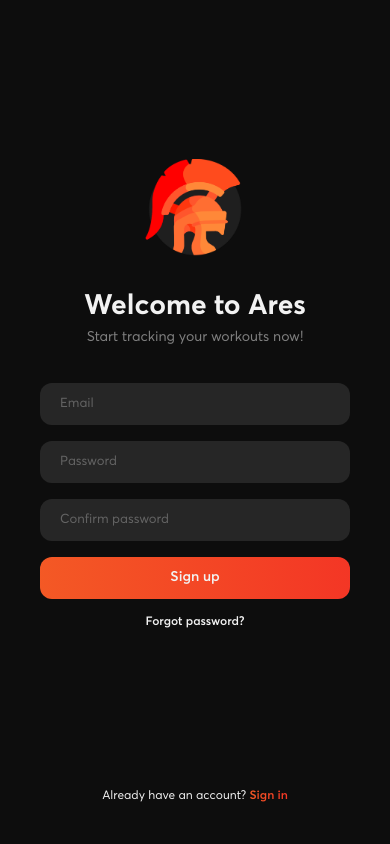
After one commit to brunosag/ares, a Flask app: page /signup in a window 390 px wide. The commit adds this page. Run offline with Flask 2, Linux system fonts and the light colour scheme; some libraries are stand-ins or nearby versions.

Commit message:
add css to sign-up page (mobile)

```diff
--- a/website/auth.py
+++ b/website/auth.py
@@ -20,8 +20,8 @@ def index():
 
     else:
 
-        # Display index page
-        return render_template("index.html")
+        # Redirect user to sign-up page
+        return redirect(url_for("auth.signup"))
 
 
 @auth.route('/login', methods=["GET", "POST"])
@@ -74,8 +74,8 @@ def logout():
     return redirect(url_for("auth.index"))
 
 
-@auth.route('/create-account', methods=["GET", "POST"])
-def register():
+@auth.route('/signup', methods=["GET", "POST"])
+def signup():
 
     if request.method == "POST":
 
@@ -120,4 +120,4 @@ def register():
             return redirect(url_for("views.home"))
 
     # Display form to user
-    return render_template("register.html")
+    return render_template("signup.html")
--- a/website/static/css/styles.css
+++ b/website/static/css/styles.css
@@ -1,97 +1,218 @@
-.handle {
-    cursor: grab;
+/* ==============
+   variables
+   ============== */
+
+:root {
+    --primary: linear-gradient(90deg, hsl(15, 90%, 55%), hsl(5, 90%, 55%));
+    --dark: hsl(0, 0%, 5%);
+    --light: hsl(0, 0%, 95%);
+    --secondary: hsl(0, 0%, 15%);
+    --tertiary: hsl(0, 0%, 35%);
+    --quaternary: hsl(0, 0%, 65%);
+    --text-on-dark: hsla(0, 0%, 95%, 0.5);
+    --text-on-primary: hsla(0, 0%, 95%, 0.6);
+    --input-icon: hsla(0, 0%, 95%, 0.1);
+    --input-label: hsla(0, 0%, 95%, 0.3);
+
+    --fs-12: .75rem;
+    --fs-13: .8125rem;
+    --fs-14: .875rem;
+    --fs-16: 1rem;
+    --fs-18: 1.125rem;
+    --fs-24: 1.5rem;
+    --fs-28: 1.75rem;
+    --fs-32: 2rem;
+    --fs-36: 2.25rem;
+
+    --fw-regular: 400;
+    --fw-semibold: 600;
+    --fw-bold: 700;
 }
 
-input[name="exercise_name"] {
-    text-transform: uppercase;
+
+/* ==============
+   fonts
+   ============== */
+
+@font-face {
+    font-family: "AvertaStd";
+    src: url(/static/fonts/AvertaStd.ttf);
+    font-weight: 400;
+}
+
+@font-face {
+    font-family: "AvertaStd";
+    src: url(/static/fonts/AvertaStd-Semibold.ttf);
+    font-weight: 600;
+}
+
+@font-face {
+    font-family: "AvertaStd";
+    src: url(/static/fonts/AvertaStd-Bold.ttf);
+    font-weight: 700;
+}
+
+
+/* ==============
+   resets
+   ============== */
+
+* {
+    margin: 0;
+    padding: 0;
+    border: 0;
+    box-sizing: border-box;
+    color: var(--light);
+    font-family: "AvertaStd", sans-serif;
+    text-decoration: none;
+}
+
+
+/* ==============
+   global styles
+   ============== */
+
+body {
+    background: var(--dark);
+}
+
+input {
+    background: var(--secondary);
+}
+
+.text-input,
+.btn {
+    border-radius: .75rem;
+}
+
+.text-input {
+    padding: .8125rem 1.25rem;
 }
 
 .btn {
-    display: inline-flex;
-    align-items: center;
-    justify-content: center;
-    text-transform: uppercase;
-    border-radius: 0.7rem;
-    font-size: 0.84rem;
-    letter-spacing: 0.15rem;
-    height: 3.1rem;
-    font-weight: 500;
+    cursor: pointer;
+    padding: .78125rem;
+    text-align: center;
 }
 
-html, body {
+.btn-primary {
+    background: var(--primary);
+}
+
+.btn-secondary {
+    background: var(--secondary);
+}
+
+.btn-tertiary {
+    background: var(--tertiary);
+}
+
+
+/* ==============
+   typography
+   ============== */
+
+:root {
+    font-size: 16px;
+}
+
+p,
+a {
+    font-size: var(--fs-12);
+}
+
+a {
+    font-weight: var(--fw-semibold);
+}
+
+.btn {
+    font-size: var(--fs-14);
+    font-weight: var(--fw-semibold);
+}
+
+.welcome-title,
+.welcome-lead {
+    line-height: 1.25em;
+}
+
+.welcome-title {
+    font-size: var(--fs-28);
+    font-weight: var(--fw-bold);
+}
+
+.welcome-lead {
+    color: var(--text-on-dark);
+    font-size: var(--fs-14);
+    font-weight: var(--fw-regular);
+}
+
+.text-primary {
+    -webkit-background-clip: text;
+    background-clip: text;
+    background-image: var(--primary);
+    color: transparent;
+}
+
+.text-input::placeholder {
+    color: var(--input-label);
+    font-size: var(--fs-13);
+}
+
+
+/* ==============
+   layout
+   ============== */
+
+html,
+body,
+.container {
     height: 100%;
 }
 
-.container-body {
-    min-height: 100%;
-    height: 100%;
-    display: flex;
-    align-items: center;
-    justify-content: center;
+.container {
+    display: grid;
+    grid-template-rows: auto min-content;
+    padding: 0 40px;
     text-align: center;
 }
 
-.cotainer-flex {
-    display: flex;
-    flex-direction: column;
+.welcome {
+    align-self: center;
+    margin-top: 2.5rem;
 }
 
-/* Index page */
-
-#logo-index {
-    margin-bottom: 2rem;
-    width: 220px;
-    height: 220px;
+.welcome > * {
+    display: block;
+    margin: 0 auto;
 }
 
-#subtitle-index {
-    font-weight: 400;
-    font-size: 1.3rem;
-    letter-spacing: 0.4rem;
-    margin-inline-start: 0.4rem;
-    margin-bottom: 0.1rem;
-    line-height: 1;
-    color: hsl(0, 0%, 30%);
-    flex-shrink: 1;
+.welcome-logo {
+    width: 6.25rem;
 }
 
-#title-index {
-    font-size: 3.1rem;
-    line-height: 1;
-    font-weight: bold;
-    margin-bottom: 5rem;
+.welcome-headline {
+    margin: 1.875rem 0 2.25rem 0;
 }
 
-.btn-index {
-    width: 16rem;
+.welcome-title {
+    margin-bottom: .3125rem;
 }
 
-@media all and (max-width: 530px) {
+.welcome-form > * {
+    display: block;
+    margin: 1rem auto;
+    width: min(20rem, 100%);
+}
 
-    #logo-index {
-        margin-bottom: 6vw;
-        width: 40vw;
-        height: 40vw;
-    }
+.bottom-text {
+    align-self: end;
+    margin-top: 2.5rem;
+    padding-bottom: 2.5rem;
+}
 
-    #subtitle-index {
-        font-size: 3.9vw;
-        letter-spacing: 1.2vw;
-        margin-inline-start: 1.2vw;
-        margin-bottom: 0.3vh;
-    }
 
-    #title-index {
-        font-size: 10.2vw;
-        margin-bottom: 15vw;
-    }
+/* ==============
+   dekstop layout
+   ============== */
 
-    .btn-index {
-        border-radius: 2.1vw;
-        font-size: 2.4vw;
-        letter-spacing: 0.45vw;
-        height: 11vw;
-        width: 50vw;
-    }
-
-}
+@media screen and (min-width: 780px) {}
--- a/website/templates/base.html
+++ b/website/templates/base.html
@@ -5,9 +5,6 @@
         <!-- Required meta tags -->
         <meta charset="utf-8">
         <meta name="viewport" content="width=device-width, initial-scale=1">
-
-        <!-- Bootstrap CSS -->
-        <link href="/static/css/custom.min.css" rel="stylesheet">
 
         <!-- Font Awesome Kit -->
         <script src="https://kit.fontawesome.com/9aea94aa37.js" crossorigin="anonymous"></script>
@@ -79,9 +76,6 @@
 
         {% block body %}{% endblock %}
 
-        <!-- Bootstrap Bundle with Popper -->
-        <script src="https://cdn.jsdelivr.net/npm/bootstrap@5.1.3/dist/js/bootstrap.bundle.min.js" integrity="sha384-ka7Sk0Gln4gmtz2MlQnikT1wXgYsOg+OMhuP+IlRH9sENBO0LRn5q+8nbTov4+1p" crossorigin="anonymous"></script>
-
     </body>
 
 </html>
--- /dev/null
+++ b/website/templates/signup.html
@@ -0,0 +1,30 @@
+{% extends "base.html" %}
+
+{% block navbar %}{% endblock %}
+
+{% block body %}
+
+<div class="container">
+
+    <div class="welcome">
+        <img class="welcome-logo" src="/static/images/logo.png" alt="Ares Workout">
+        <div class="welcome-headline">
+            <h1 class="welcome-title">Welcome to Ares</h1>
+            <h2 class="welcome-lead">Start tracking your workouts now!</h2>
+        </div>
+        <form class="welcome-form" method="POST">
+            <input class="text-input" type="email" placeholder="Email" name="email">
+            <input class="text-input" type="password" placeholder="Password" name="password">
+            <input class="text-input" type="password" placeholder="Confirm password" name="confirmation">
+            <button class="btn btn-primary" type="submit">Sign up</button>
+        </form>
+        <a href="#">Forgot password?</a>
+    </div>
+
+    <div class="bottom-text">
+        <p>Already have an account? <a class="text-primary" href="/signin">Sign in</a></p>
+    </div>
+
+</div>
+
+{% endblock %}
```
Also changed, not shown: website/templates/index.html (deleted, +0 -28 lines), website/static/fonts/AvertaStd-Bold.ttf (added), website/static/fonts/AvertaStd-Semibold.ttf (added), website/static/fonts/AvertaStd.ttf (added).
